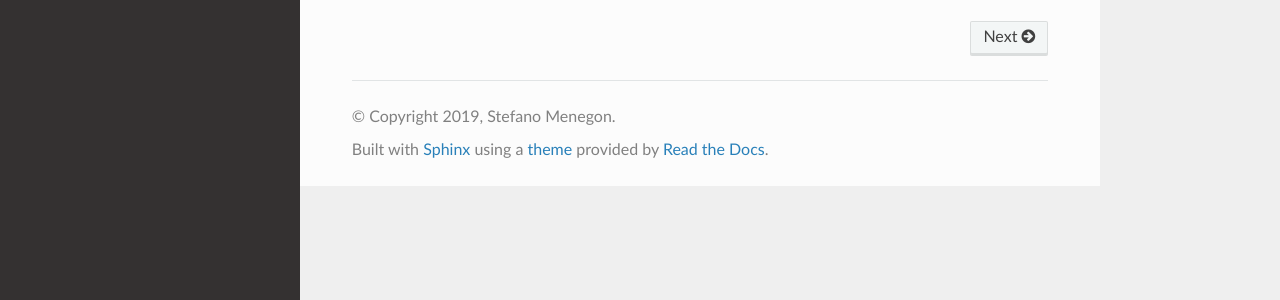
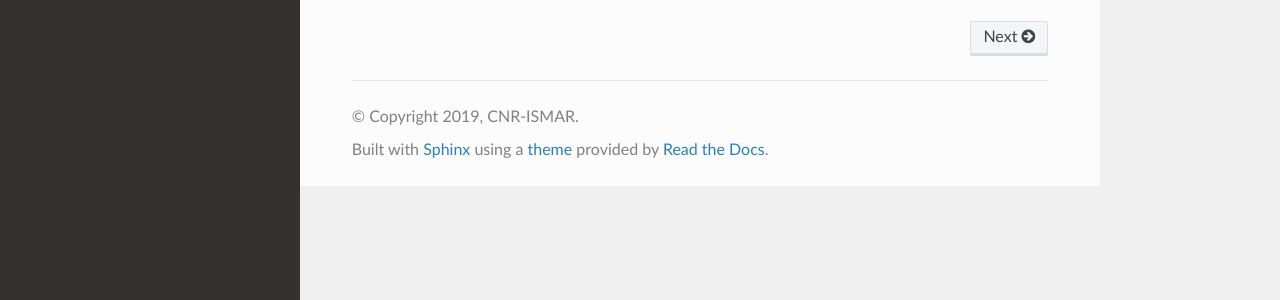
Before and after one commit to CNR-ISMAR/tools4msp, a Sphinx documentation site: the page built from docs/index.rst, in a window 1280 px wide. Shown: the part 596-896 px from the top of the page. Built offline with Sphinx 7.4.7 and the Read the Docs theme 2.0.0, drawn with Linux system fonts in a browser that asks for light colours.

Commit message:
init documentation

```diff
--- a/docs/conf.py
+++ b/docs/conf.py
@@ -18,8 +18,8 @@ import os
 # -- Project information -----------------------------------------------------
 
 project = 'Tools4MSP'
-copyright = '2019, Stefano Menegon'
-author = 'Stefano Menegon'
+copyright = '2019, CNR-ISMAR'
+author = 'CNR-ISMAR'
 
 # The full version, including alpha/beta/rc tags
 release = '1.0'
```
